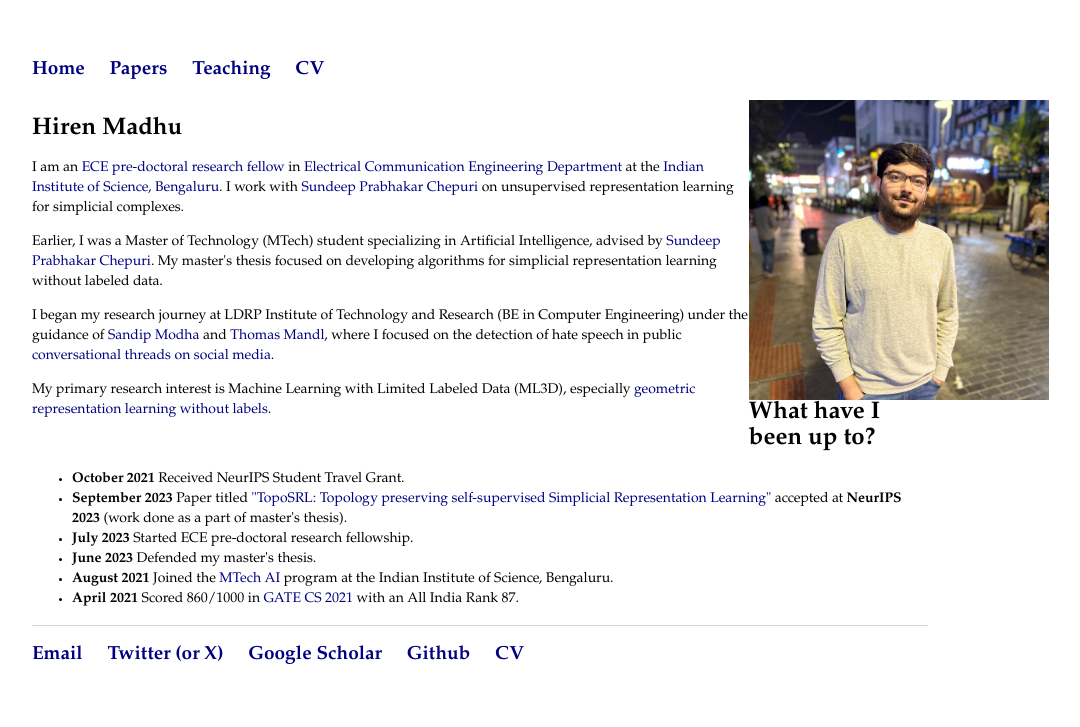
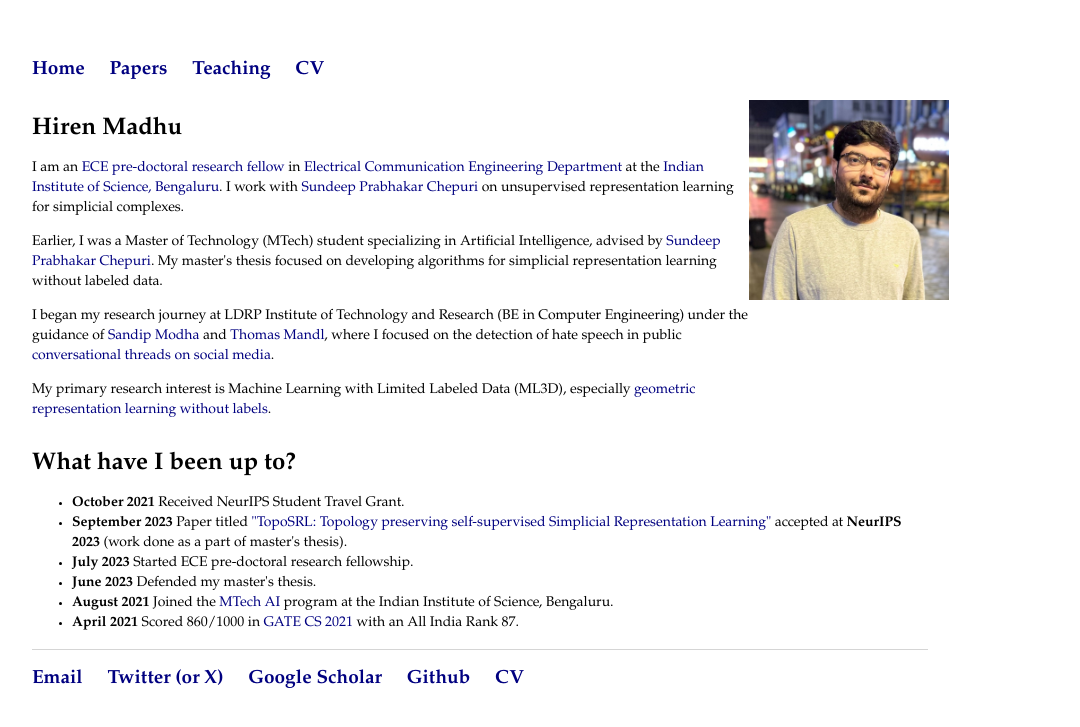
Before and after one commit to HirenMadhu/hirenmadhu.github.io, a Jekyll site: the page built from index.html, in a window 1280 px wide. Shown: the top 727 px of the page, without its empty margins (160-1240 px from the left). Built offline with Jekyll 4.4.1, drawn with Linux system fonts in a browser that asks for light colours.

Commit message:
Updated picture and papers

```diff
--- a/index.html
+++ b/index.html
@@ -2,6 +2,7 @@
 layout: default
 title: Hiren Madhu
 ---
+<div>
     <div class="blurb" style="width: 80%; float:left">
     <h1> Hiren Madhu</h1>
     <p> I am an <a href="https://ece.iisc.ac.in/~ecepredoc/index.html">ECE pre-doctoral research fellow</a> in <a href="https://ece.iisc.ac.in/">Electrical Communication Engineering Department</a> at the <a href="https://iisc.ac.in/">Indian Institute of Science, Bengaluru</a>. I work with <a href="https://ece.iisc.ac.in/~spchepuri/">Sundeep Prabhakar Chepuri</a> on unsupervised representation learning for simplicial complexes.
@@ -11,9 +12,10 @@ title: Hiren Madhu
     <p> My primary research interest is Machine Learning with Limited Labeled Data (ML3D), especially <a href="https://neurips.cc/virtual/2023/poster/72124">geometric representation learning without labels</a>.
     </div>
     <div class="blurb" style="width: 20%; float:right">
-    <img src="hiren.jpeg" alt="Self picture" style="width:300px;height:300px;">
+        <img src="hiren 1.jpeg" alt="Self picture" style="width:200px;height:200px;">
     </div>
-
+    <div style="clear:both"></div>
+</div>
 
 <div class="blurb">
 <h1> What have I been up to?</h1>
```
Also changed, not shown: hiren 1.jpeg (added). Lines whose indentation alone changed are shown as unchanged.
